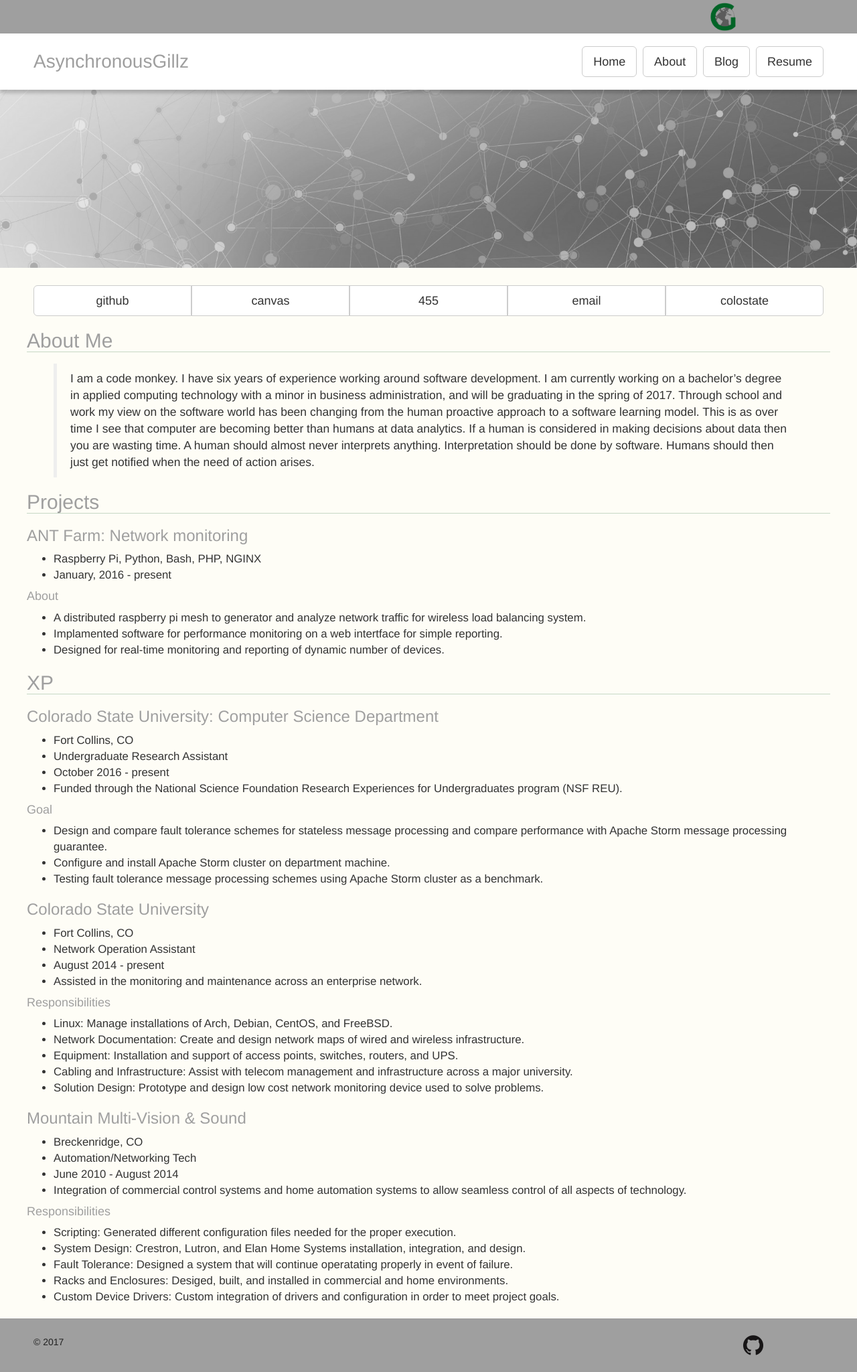
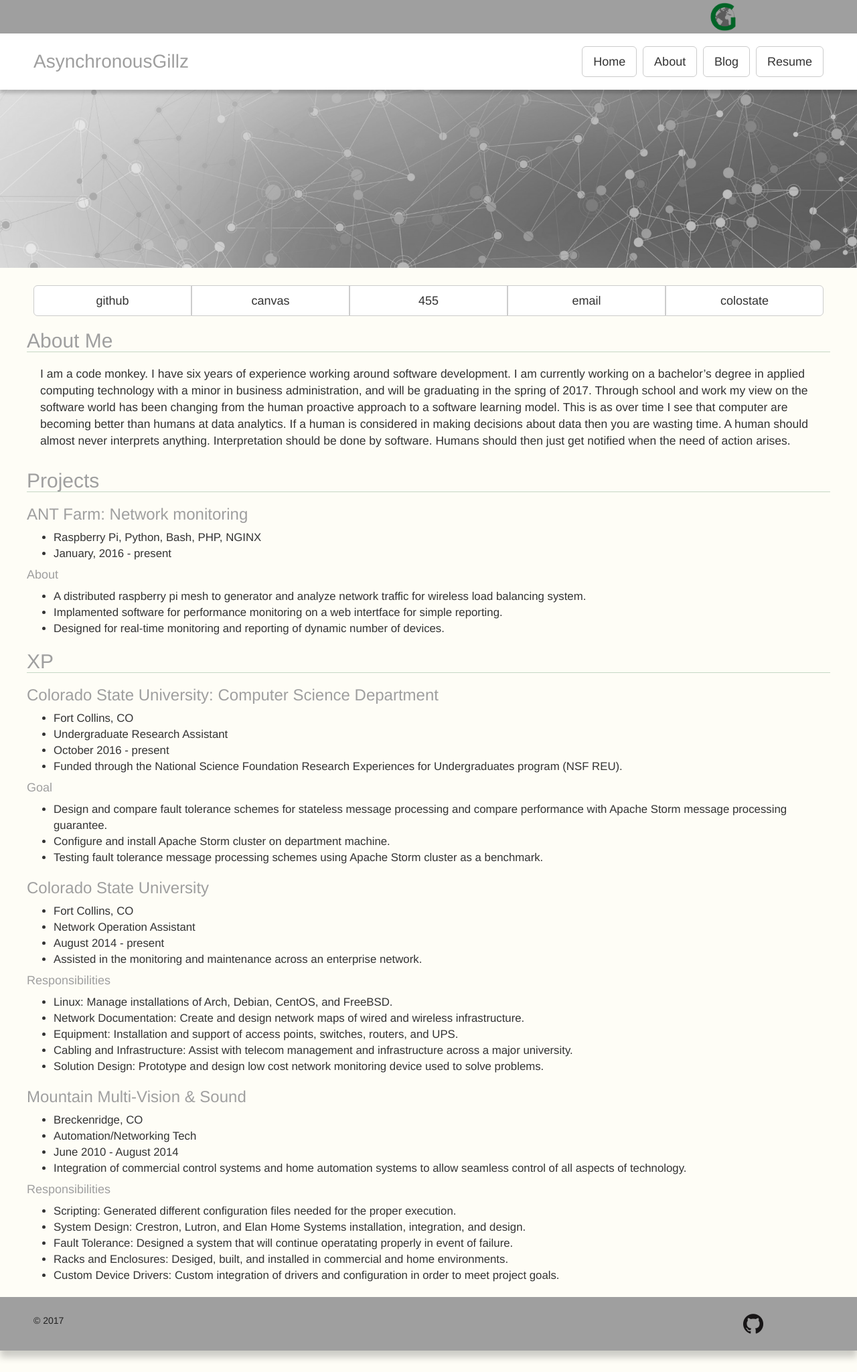
Before and after one commit to GerhardOfRivia/GerhardOfRivia.github.io, a Jekyll site: the page built from about.md, in a window 1280 px wide. Shown: the whole page at 67% size. Built offline with Jekyll 4.4.1, drawn with Linux system fonts in a browser that asks for light colours; nearby versions of some CDN libraries.

Commit message:
blockquote css change

```diff
--- a/assets/styles.css
+++ b/assets/styles.css
@@ -316,11 +316,7 @@
     height: auto
 }
 blockquote {
-    display: block;
-    margin-top: 1em;
-    margin-bottom: 1em;
-    margin-left: 40px;
-    margin-right: 40px;
+    border: 0px
 }
 #top-cover-image-wrapper {
     position: absolute;
```
